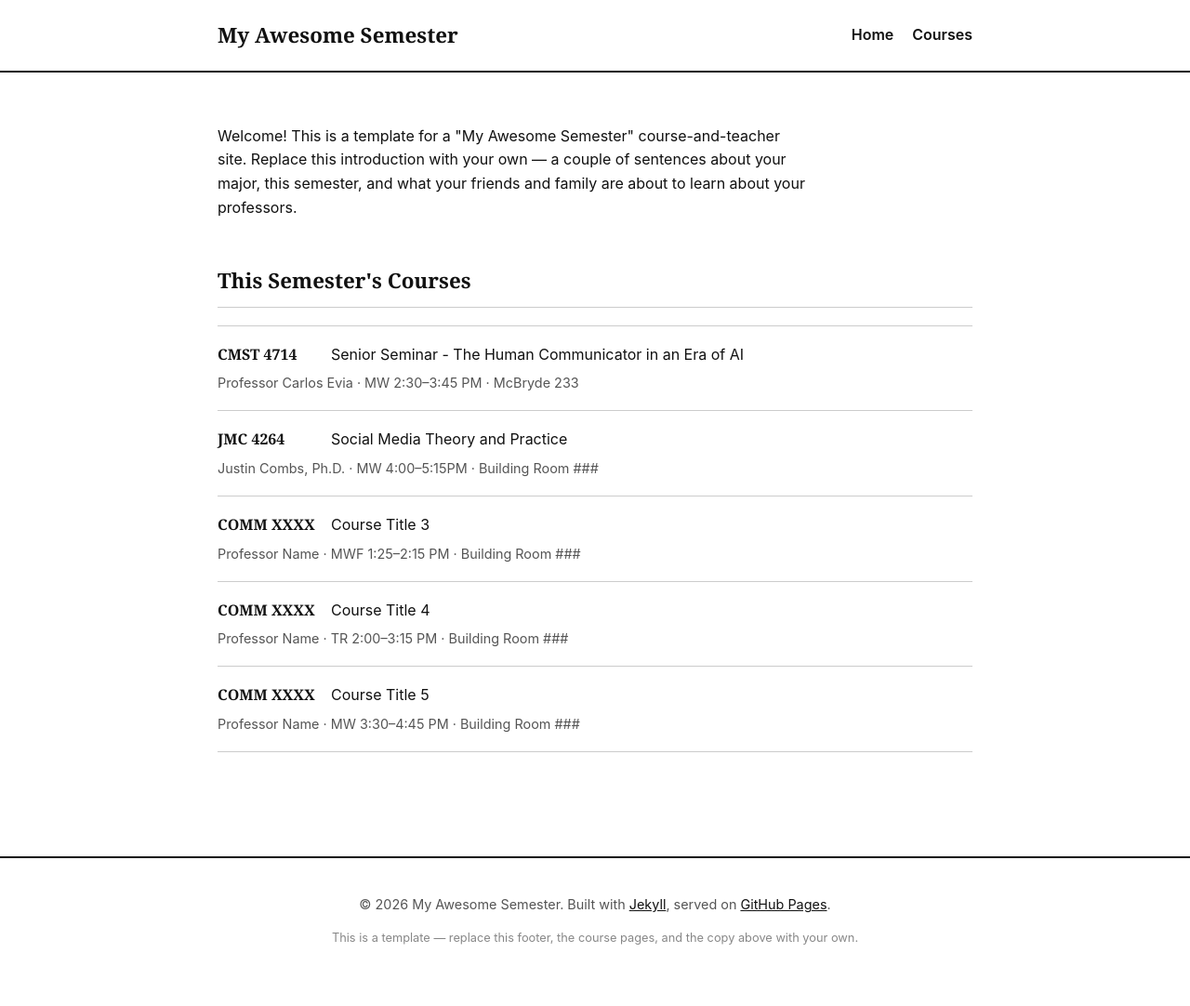
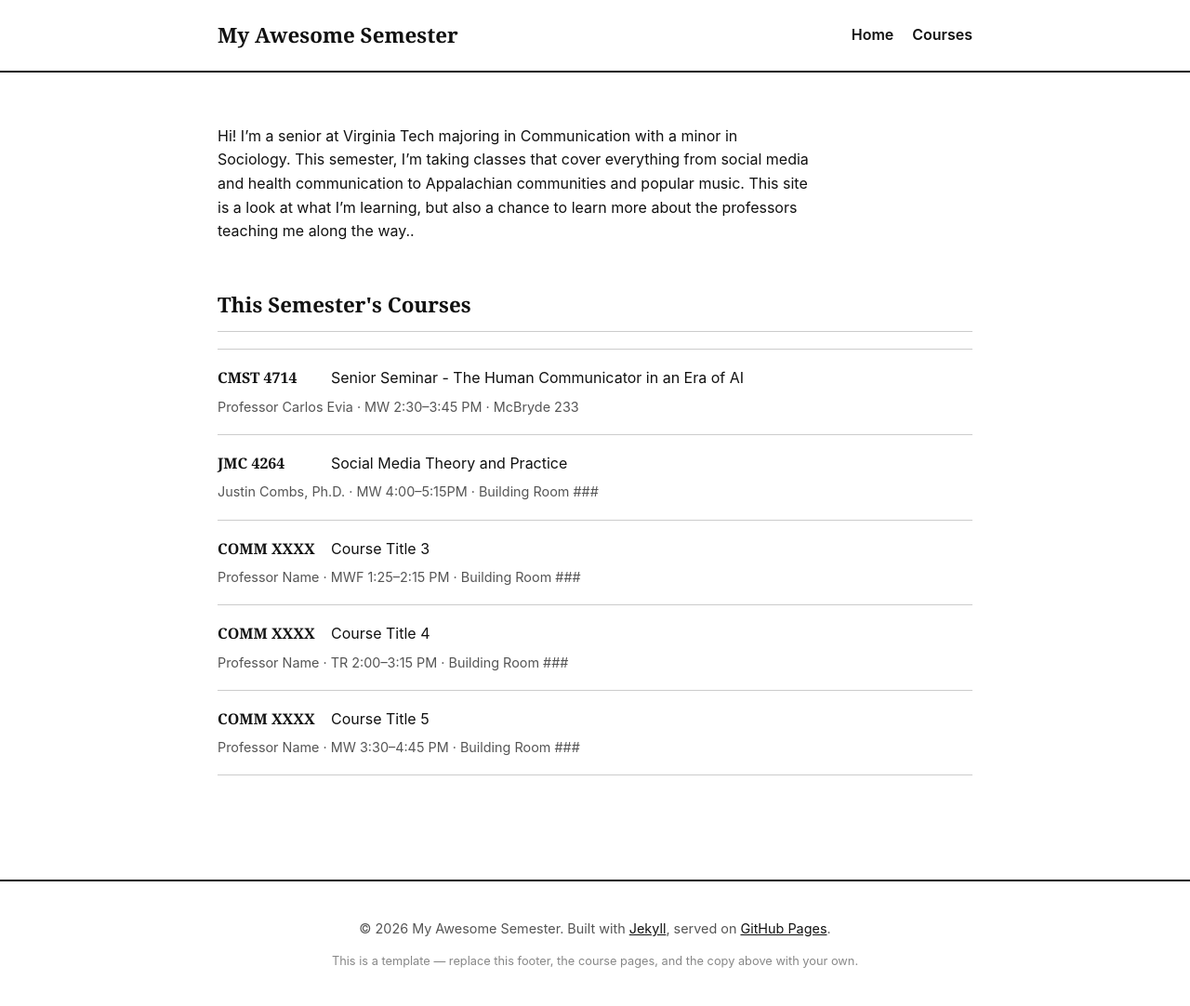
Before and after one commit to Darbyclose/myawesomesemester, a Jekyll site: the page built from index.md, in a window 1280 px wide. Shown: the whole page at 93% size. Built offline with Jekyll 4.4.1, drawn with Linux system fonts in a browser that asks for light colours; before the commit the page ends 1056 px from its top, so only the background shows below that.

Commit message:
Update index.md

```diff
--- a/index.md
+++ b/index.md
@@ -4,7 +4,5 @@ title: Home
 ---
 
 <div class="home-intro">
-<p>Welcome! This is a template for a "My Awesome Semester" course-and-teacher site. Replace this
-introduction with your own &mdash; a couple of sentences about your major, this semester, and what
-your friends and family are about to learn about your professors.</p>
+<p>Hi! I’m a senior at Virginia Tech majoring in Communication with a minor in Sociology. This semester, I’m taking classes that cover everything from social media and health communication to Appalachian communities and popular music. This site is a look at what I’m learning, but also a chance to learn more about the professors teaching me along the way..</p>
 </div>
```
